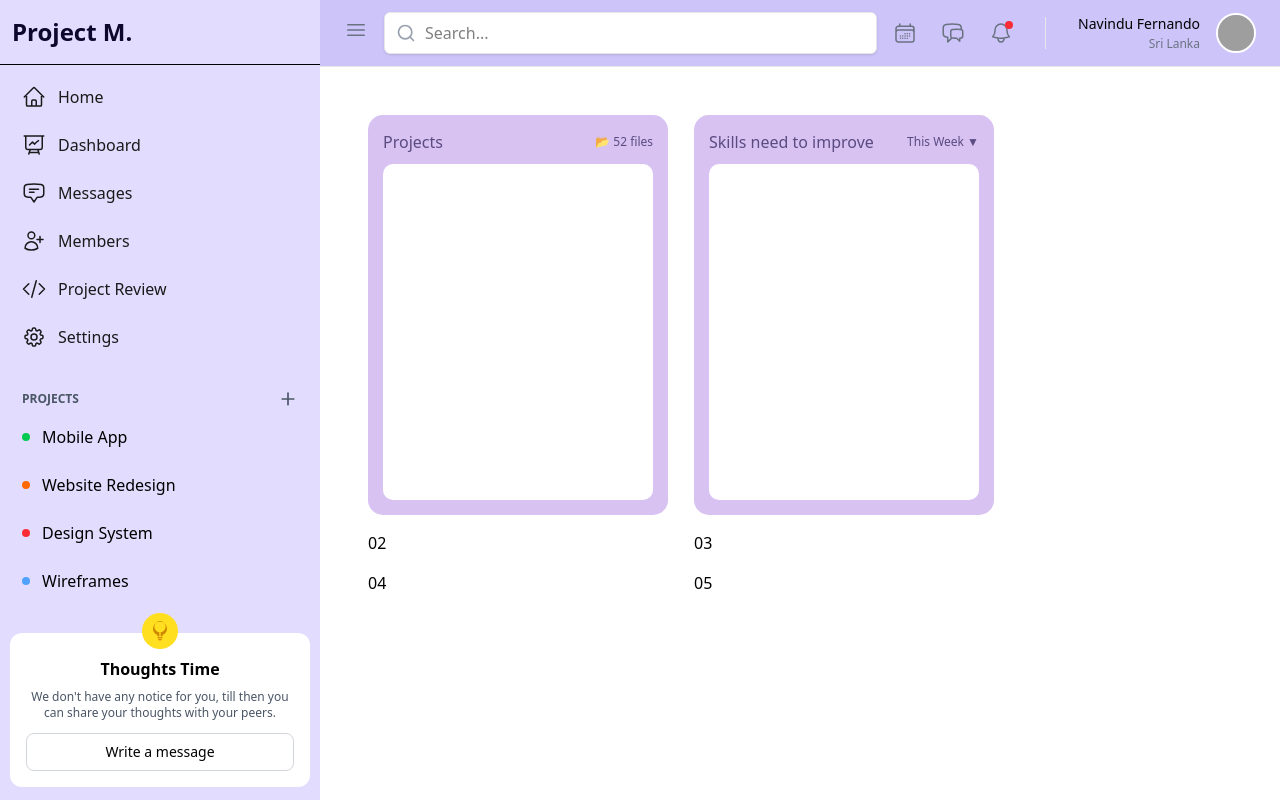
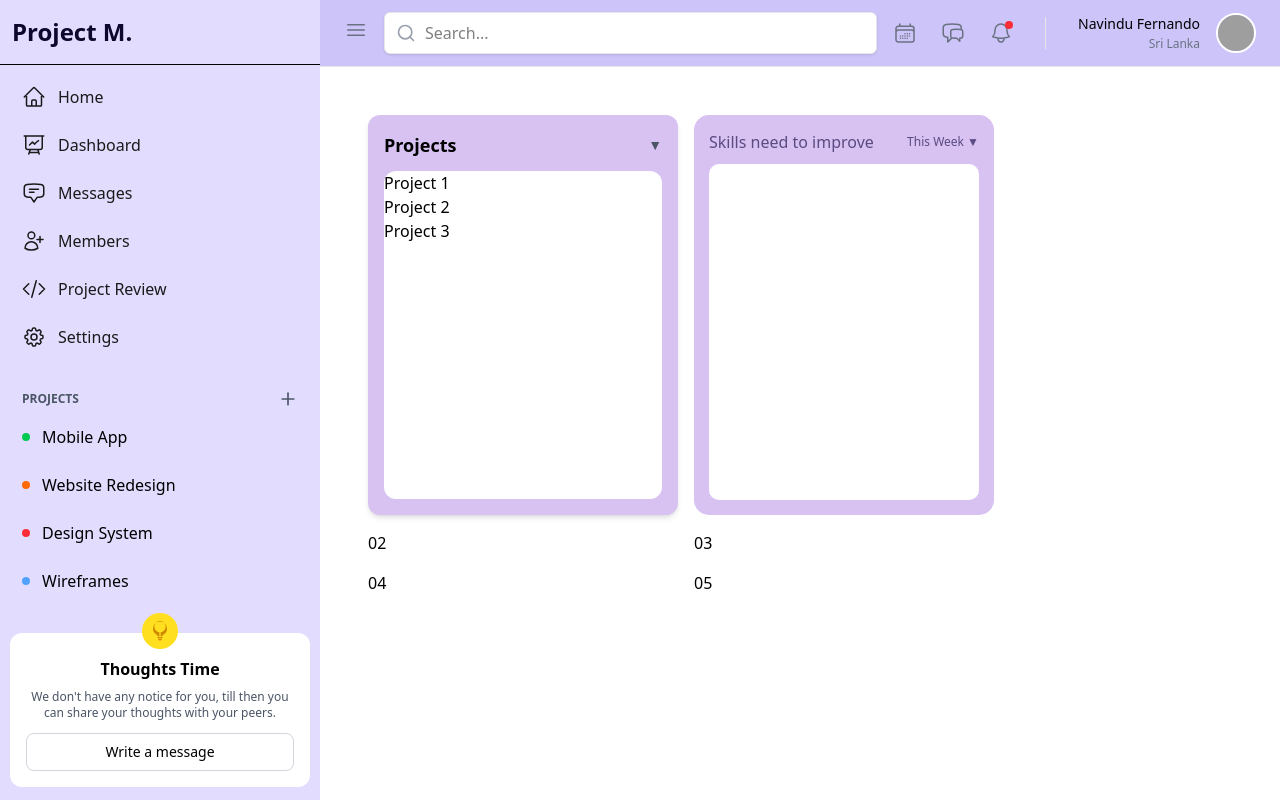
Before and after one commit to navindufernando/QUBIQ, a React (Vite) app in the folder common/sideandnavbar/: page /dashboard in a window 1280 px wide. Built offline with nearby package versions, Linux system fonts and the light colour scheme; grey boxes are pictures that could not be loaded.

Commit message:
ProjectsCard structure

```diff
--- a/common/sideandnavbar/src/pages/Dashboard-dev/CardWrapper.tsx
+++ b/common/sideandnavbar/src/pages/Dashboard-dev/CardWrapper.tsx
@@ -12,8 +12,8 @@ const CardWrapper: React.FC<CardWrapperProps> = ({
   showDropdown,
 }) => {
   return (
-    <div className="rounded-2x1 shadow-md p-4">
-      <div>
+    <div className="bg-[#D7C2F2] rounded-xl shadow-md p-4">
+      <div className="flex justify-between items-center mb-3">
         <h2 className="text-lg font-semibold">{title}</h2>
         {showDropdown && <button className="text-sm text-gray-600">▼</button>}
       </div>
--- a/common/sideandnavbar/src/pages/Dashboard-dev/DevDashboard.tsx
+++ b/common/sideandnavbar/src/pages/Dashboard-dev/DevDashboard.tsx
@@ -2,6 +2,7 @@ import React, { useState } from "react";
 import Calendar from "react-calendar";
 import "react-calendar/dist/Calendar.css";
 import "./Calendar.css";
+import ProjectsCard from "./ProjectsCard";
 
 const DevDashboard = () => {
   const [date, setDate] = useState(new Date());
@@ -66,14 +67,7 @@ const DevDashboard = () => {
       {/* Main Section */}
       <div className="flex-grow p-6">
         <div className="grid grid-cols-2 gap-4">
-          {/* Tile 1 */}
-          <div style={tileStyle}>
-            <div style={headerStyle}>
-              <h5 style={titleStyle}>Projects</h5>
-              <span style={fileCountStyle}>📂 52 files</span>
-            </div>
-            <div style={bodyStyle}></div>
-          </div>
+          <ProjectsCard></ProjectsCard>
           {/* Tile 2 */}
           <div style={tileStyle}>
             <div style={headerStyle}>
--- /dev/null
+++ b/common/sideandnavbar/src/pages/Dashboard-dev/ProjectsCard.tsx
@@ -0,0 +1,18 @@
+import React from "react";
+import CardWrapper from "./CardWrapper";
+
+const ProjectsCard = () => {
+  return (
+    <CardWrapper title="Projects" showDropdown={true}>
+      <div className="flex">
+        <div className="bg-white min-h-82 rounded-xl grow">
+          <div>Project 1</div>
+          <div>Project 2</div>
+          <div>Project 3</div>
+        </div>
+      </div>
+    </CardWrapper>
+  );
+};
+
+export default ProjectsCard;
```
